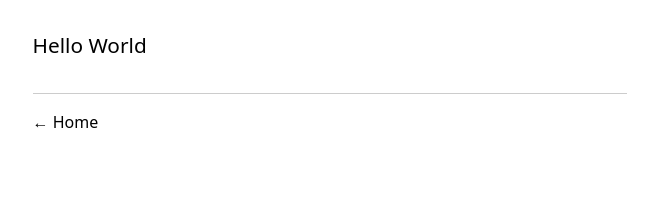
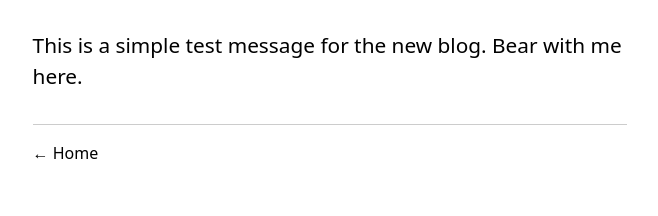
Before and after one commit to grabilln00/nicholasgrabill.com, a plain HTML site: page posts/hello-world.html in a window 1280 px wide. Shown: the whole page, without its empty margins (310-968 px from the left). Drawn offline with Linux system fonts and the light colour scheme.

Commit message:
messing around

```diff
--- a/posts/hello-world.html
+++ b/posts/hello-world.html
@@ -4,7 +4,7 @@
 <meta charset="UTF-8">
 <meta name="viewport" content="width=device-width">
 <meta name="color-scheme" content="light dark">
-<title>Hello World - Nicholas Grabill</title>
+<title>Blog Testing - Nicholas Grabill</title>
 <style>
 body { max-width: 65ch; margin: 0 auto; padding: 1em; font-family: system-ui, sans-serif; line-height: 1.5; }
 h1 { font-size: 1.3em; margin-bottom: 1em; font-weight: normal; }
@@ -18,7 +18,7 @@ a:hover { text-decoration: underline; }
 </head>
 <body>
 
-<h1>Hello World</h1>
+<h1>This is a simple test message for the new blog. Bear with me here.</h1>
 
 <div class="nav">
 <a href="/">← Home</a>
```
Also changed, not shown: index.html (+1 -1 lines).
